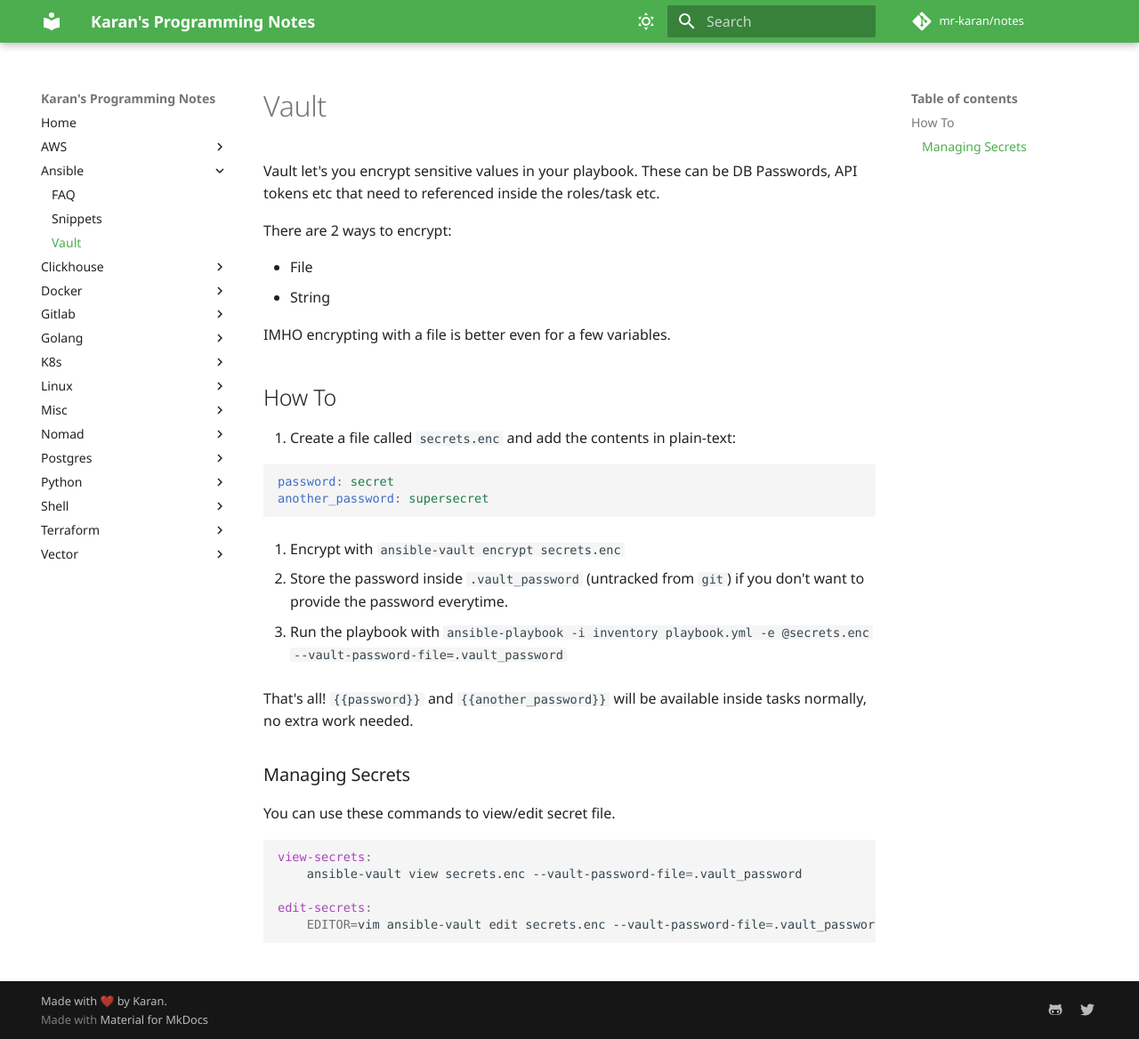
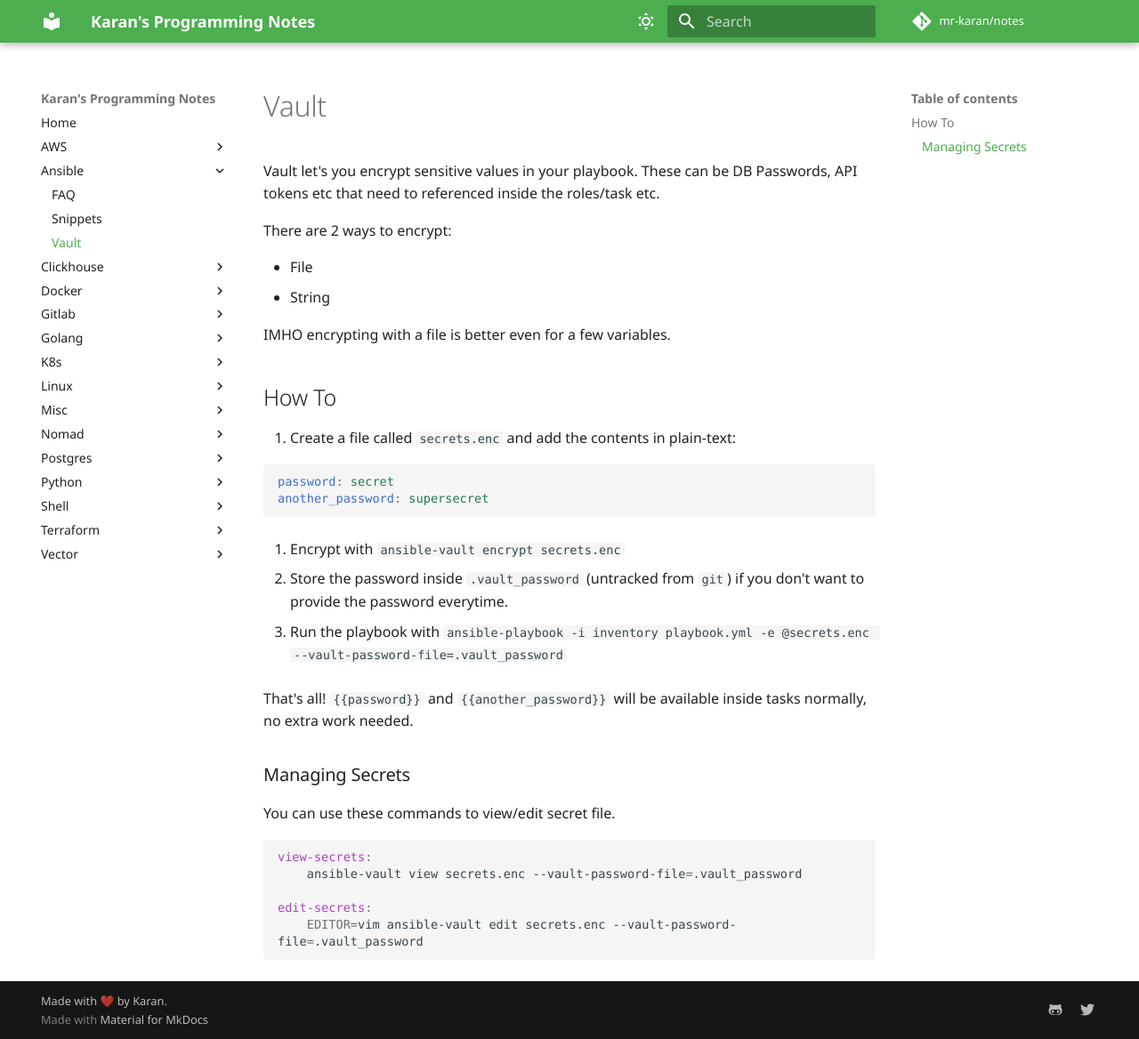
Before and after one commit to mr-karan/notes, an MkDocs documentation site: the page built from docs/Ansible/Vault.md, in a window 1280 px wide and 1168 px high. Shown: the whole window at 89% size. Built offline with MkDocs 1.6.1 and Material for MkDocs 9.7.7, drawn with Linux system fonts in a browser that asks for light colours; some web fonts are replaced; comment, search, counter and statistics services are not loaded.

Commit message:
feat: wrap long lines of code

```diff
--- /dev/null
+++ b/docs/stylesheets/extra.css
@@ -0,0 +1,3 @@
+code {
+    white-space: pre-wrap;
+}
--- a/mkdocs.yml
+++ b/mkdocs.yml
@@ -71,3 +71,6 @@ markdown_extensions:
   - pymdownx.tasklist
   - toc:
       permalink: true
+
+extra_css:
+  - stylesheets/extra.css
```
